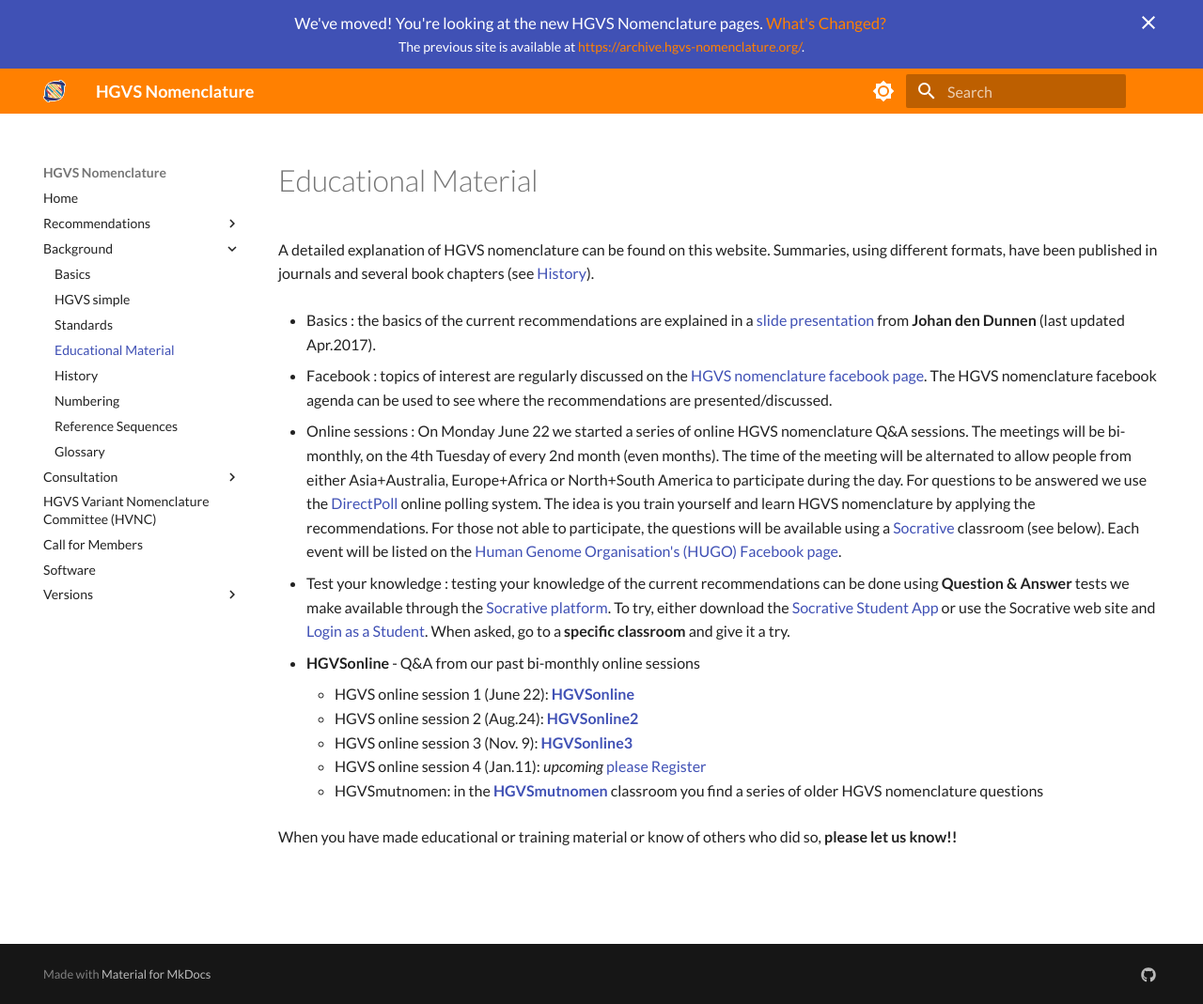
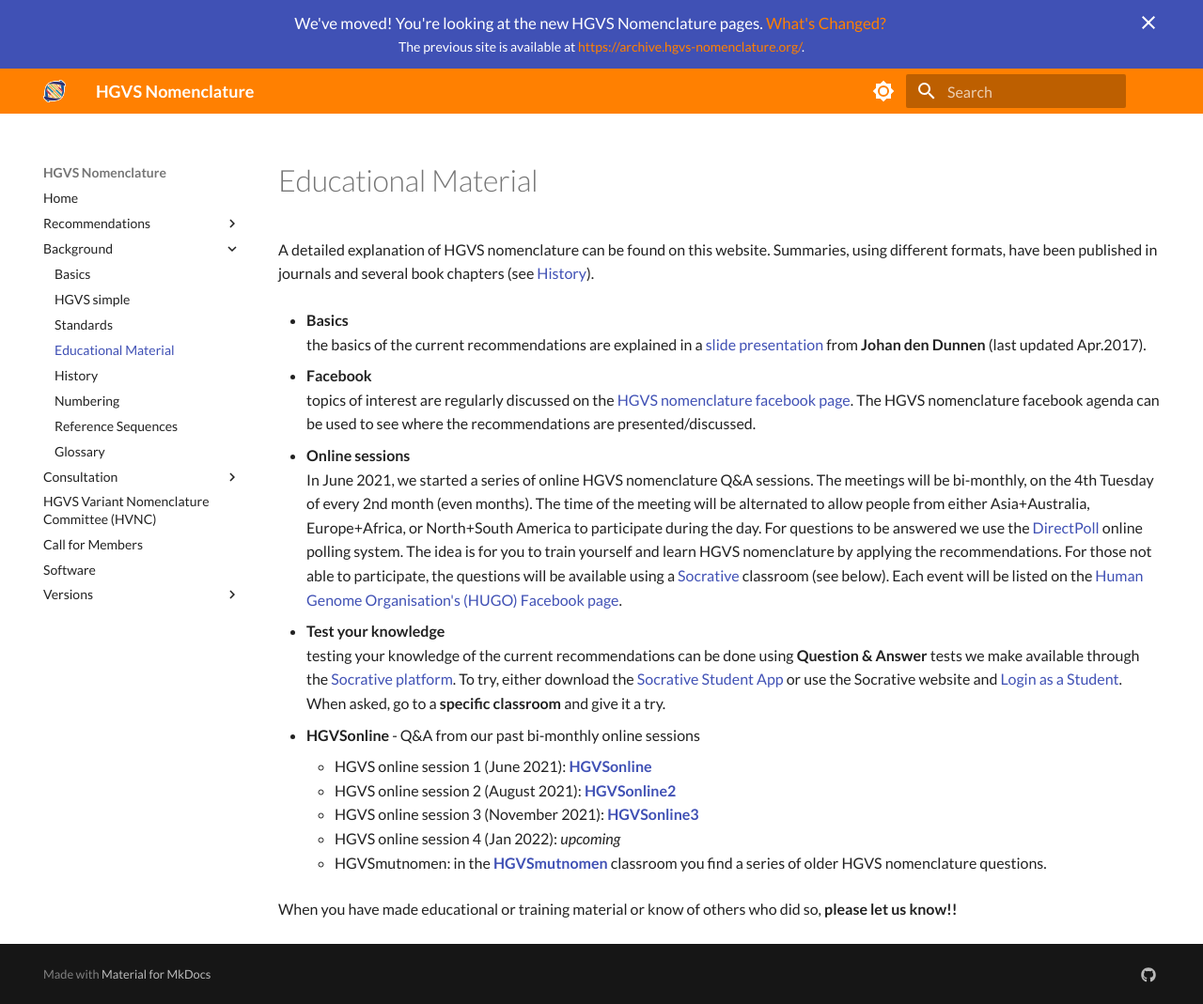
Before and after one commit to HGVSnomenclature/hgvs-nomenclature, an MkDocs documentation site: the page built from docs/background/edumaterial.md, in a window 1280 px wide and 1069 px high. Shown: the whole window at 94% size. Built offline with MkDocs 1.6.1 and Material for MkDocs 9.7.7, drawn with Linux system fonts in a browser that asks for light colours.

Commit message:
Style and fix the educational material page.
Changed month+day dates to month+year dates.
Removed a registration link that is no longer relevant.

```diff
--- a/docs/background/edumaterial.md
+++ b/docs/background/edumaterial.md
@@ -1,21 +1,35 @@
 # Educational Material
 
-A detailed explanation of HGVS nomenclature can be found on this website. Summaries, using different formats, have been published in journals and several book chapters (see [History](history.md)).
+A detailed explanation of HGVS nomenclature can be found on this website.
+Summaries, using different formats, have been published in journals and several book chapters (see [History](history.md)).
 
-- Basics : the basics of the current recommendations are explained in a [slide presentation](http://www.hgvs.org/varnomen/HGVS-basics2017.pdf) from **Johan den Dunnen** (last updated Apr.2017).
+- **Basics**<br>
+  the basics of the current recommendations are explained in a [slide presentation](http://www.hgvs.org/varnomen/HGVS-basics2017.pdf) from **Johan den Dunnen** (last updated Apr.2017).
 
-- Facebook : topics of interest are regularly discussed on the [HGVS nomenclature facebook page](https://www.facebook.com/HGVSmutnomen). The HGVS nomenclature facebook agenda can be used to see where the recommendations are presented/discussed.
+- **Facebook**<br>
+  topics of interest are regularly discussed on the [HGVS nomenclature facebook page](https://www.facebook.com/HGVSmutnomen).
+  The HGVS nomenclature facebook agenda can be used to see where the recommendations are presented/discussed.
 
-- Online sessions : On Monday June 22 we started a series of online HGVS nomenclature Q&A sessions. The meetings will be bi-monthly, on the 4th Tuesday of every 2nd month (even months). The time of the meeting will be alternated to allow people from either Asia+Australia, Europe+Africa or North+South America to participate during the day. For questions to be answered we use the [DirectPoll](https://www.DirectPoll.com) online polling system. The idea is you train yourself and learn HGVS nomenclature by applying the recommendations. For those not able to participate, the questions will be available using a [Socrative](https://www.Socrative.com) classroom (see below). Each event will be listed on the [Human Genome Organisation's (HUGO) Facebook page](https://www.facebook.com/humangenomeorg).
+- **Online sessions**<br>
+  In June 2021, we started a series of online HGVS nomenclature Q&A sessions.
+  The meetings will be bi-monthly, on the 4th Tuesday of every 2nd month (even months).
+  The time of the meeting will be alternated to allow people from either Asia+Australia, Europe+Africa, or North+South America to participate during the day.
+  For questions to be answered we use the [DirectPoll](https://www.DirectPoll.com) online polling system.
+  The idea is for you to train yourself and learn HGVS nomenclature by applying the recommendations.
+  For those not able to participate, the questions will be available using a [Socrative](https://www.Socrative.com) classroom (see below).
+  Each event will be listed on the [Human Genome Organisation's (HUGO) Facebook page](https://www.facebook.com/humangenomeorg).
 
-- Test your knowledge : testing your knowledge of the current recommendations can be done using **Question & Answer** tests we make available through the [Socrative platform](http://www.socrative.com). To try, either download the [Socrative Student App](https://www.socrative.com/apps/) or use the Socrative web site and [Login as a Student](https://b.socrative.com/login/student/). When asked, go to a **specific classroom** and give it a try.
+- **Test your knowledge**<br>
+  testing your knowledge of the current recommendations can be done using **Question & Answer** tests we make available through the [Socrative platform](http://www.socrative.com).
+  To try, either download the [Socrative Student App](https://www.socrative.com/apps/) or use the Socrative website and [Login as a Student](https://b.socrative.com/login/student/).
+  When asked, go to a **specific classroom** and give it a try.
 
 - **HGVSonline** - Q&A from our past bi-monthly online sessions
 
-    - HGVS online session 1 (June 22): **[HGVSonline](https://api.socrative.com/rc/ibPQGW)**
-    - HGVS online session 2 (Aug.24): **[HGVSonline2](https://api.socrative.com/rc/vKH4rQ)**
-    - HGVS online session 3 (Nov. 9): **[HGVSonline3](https://api.socrative.com/rc/iLc982)**
-    - HGVS online session 4 (Jan.11): _upcoming_ [please Register](https://us02web.zoom.us/meeting/register/tZ0qdO6qpj4pG9GG-tSSG9cyzL3qBNR9b177)
-    - HGVSmutnomen: in the **[HGVSmutnomen](https://api.socrative.com/rc/NqSXWP)** classroom you find a series of older HGVS nomenclature questions
+    - HGVS online session 1 (June 2021): **[HGVSonline](https://api.socrative.com/rc/ibPQGW)**
+    - HGVS online session 2 (August 2021): **[HGVSonline2](https://api.socrative.com/rc/vKH4rQ)**
+    - HGVS online session 3 (November 2021): **[HGVSonline3](https://api.socrative.com/rc/iLc982)**
+    - HGVS online session 4 (Jan 2022): _upcoming_
+    - HGVSmutnomen: in the **[HGVSmutnomen](https://api.socrative.com/rc/NqSXWP)** classroom you find a series of older HGVS nomenclature questions.
 
 When you have made educational or training material or know of others who did so, **please let us know!!**
```
